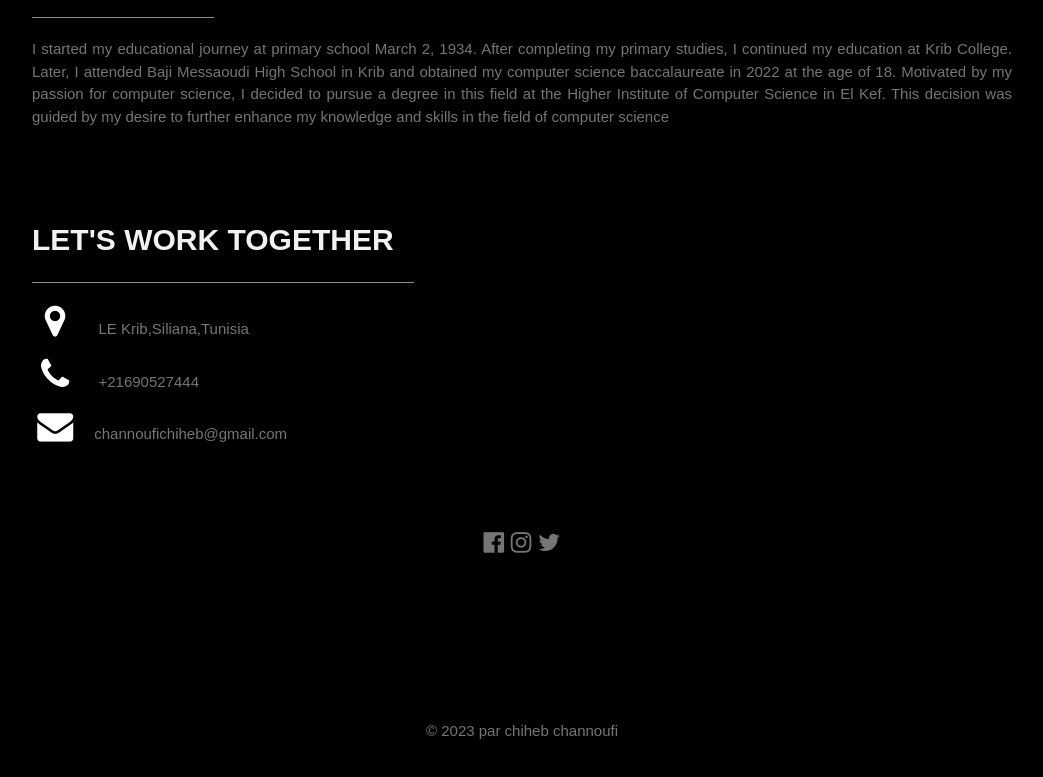
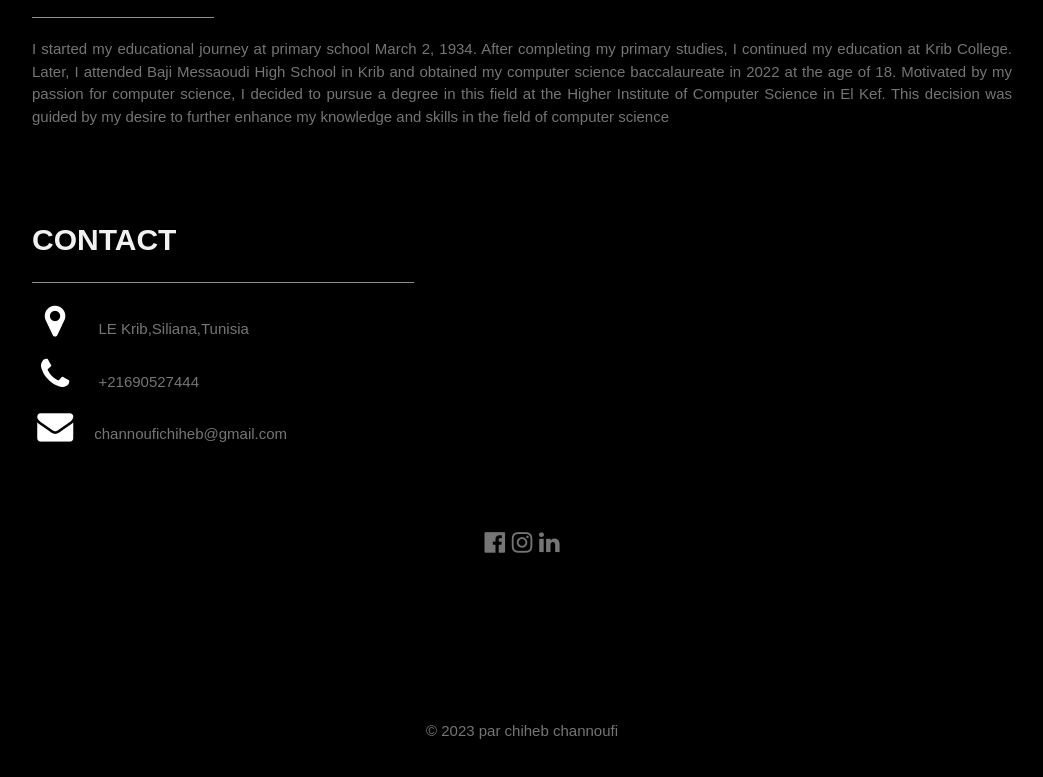
Before and after one commit to chihebchannoufi/chiheb.github.io, a plain HTML site: page index.html in a window 1280 px wide. Shown: the part 840-1617 px from the top of the page, without its empty margins (178-1221 px from the left). Drawn offline with Linux system fonts and the light colour scheme; a web font is replaced by a local one.

Commit message:
Update index.html

```diff
--- a/index.html
+++ b/index.html
@@ -37,7 +37,7 @@
     <p>I started my educational journey at primary school March 2, 1934. After completing my primary studies, I continued my education at Krib College. Later, I attended Baji Messaoudi High School in Krib and obtained my computer science baccalaureate in 2022 at the age of 18. Motivated by my passion for computer science, I decided to pursue a degree in this field at the Higher Institute of Computer Science in El Kef. This decision was guided by my desire to further enhance my knowledge and skills in the field of computer science</p>
   <!-- Contact Section -->
   <div class="w3-padding-64 w3-content w3-text-grey" id="contact">
-    <h2 class="w3-text-light-grey"><b>LET'S WORK TOGETHER</b></h2>
+    <h2 class="w3-text-light-grey"><b>CONTACT</b></h2>
     <hr style="width:382px" class="w3-opacity">
     <div class="w3-section">
       <p><i class="fa fa-map-marker fa-fw w3-text-white w3-xxlarge w3-margin-right"></i> LE Krib,Siliana,Tunisia </p>
@@ -48,7 +48,7 @@
      <center width:100% >
      <a href="https://www.facebook.com/chiheb.channoufi.7" class="facebook-link"  ><i class="fa fa-facebook-official w3-hover-opacity" ></i></a>
      <a href="https://www.instagram.com/chihebchannoufi/"><i class="fa fa-instagram w3-hover-opacity"></i></a>
-     <a href="https://twitter.com/ChannoufiChiheb"><i class="fa fa-twitter w3-hover-opacity"></i></a>
+     <a href="https://www.linkedin.com/in/chiheb-channoufi-9b762922b/"><i class="fa fa-linkedin w3-hover-opacity"></i></a>
      </center>
      </footer>
      </div>
```
